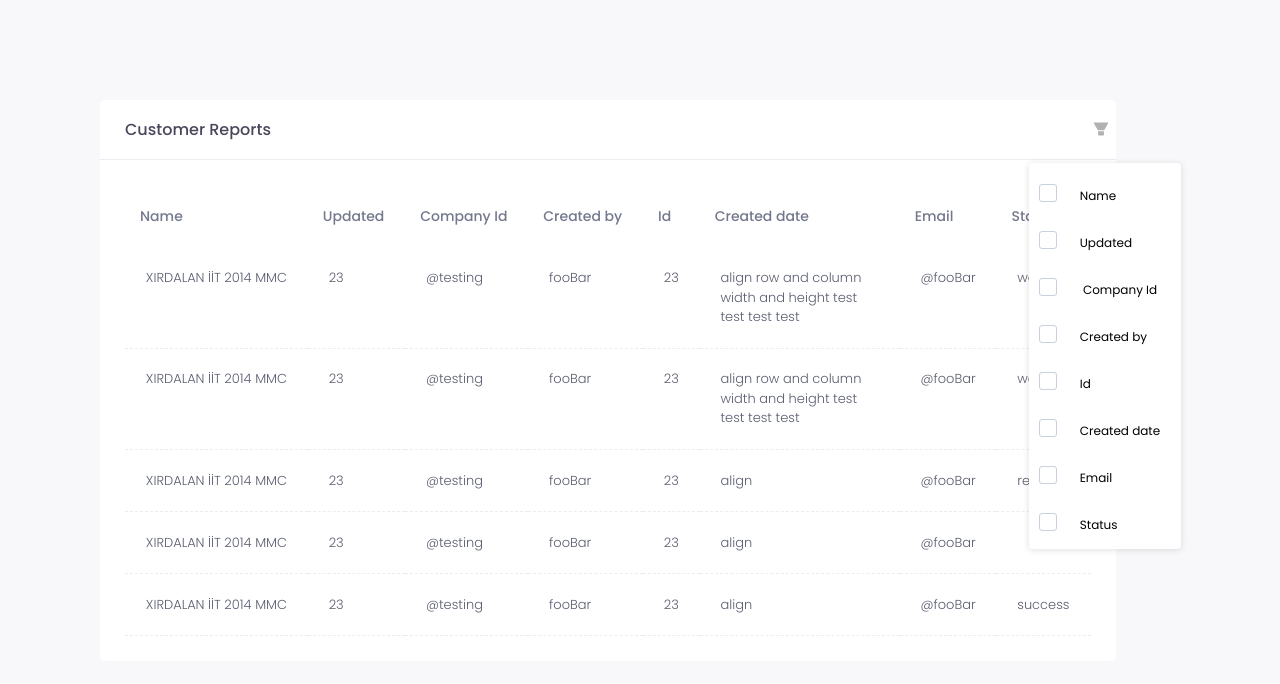
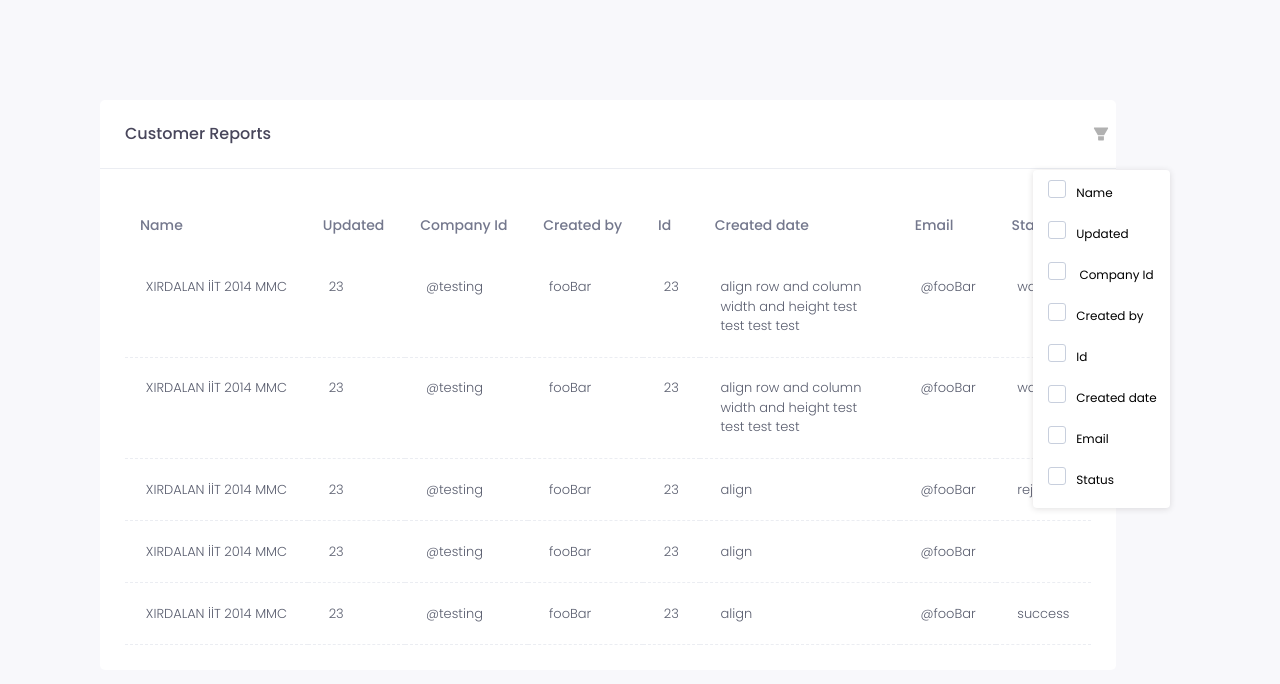
Before and after one commit to khayal0/dynamic-table, a React (Create React App) app: page / in a window 1280 px wide. Both pictures are taken after a click on the element 1104 px from the left and 139 px from the top of the page. Shown: the top 684 px of the page. Built offline with nearby package versions, Linux system fonts and the light colour scheme.

Commit message:
modal customise tabs are ready

```diff
--- a/src/components/ModalFilter.jsx
+++ b/src/components/ModalFilter.jsx
@@ -18,12 +18,14 @@ export default function Modal() {
         <div className="modal--filter">
           {tableData.headers.map((item, i) => (
             <li>
-              <label class="checkbox--styled">
-                <input id={i} type="checkbox" />
-                <span></span>
+              <label for={i}>
+                <label class="checkbox--styled">
+                  <input id={i} type="checkbox" />
+                  <span></span>
+                </label>
+                {item}
               </label>
-              <label for={i}>{item}</label>
-              <pan></pan>
+              <span></span>
             </li>
           ))}
         </div>
--- a/src/components/ModalFilter.scss
+++ b/src/components/ModalFilter.scss
@@ -5,13 +5,13 @@
   overflow: hidden;
   border-radius: 4px;
   background-color: rgb(255, 255, 255);
-  margin-top: 43px;
+  margin-top: 70px;
 }
 
 @keyframes modal--keyframes {
   from {
     max-height: 5px;
-    opacity: 0.48;
+    opacity: 0.6;
   }
   to {
     max-height: 50px;
@@ -24,16 +24,17 @@
   margin: 0;
   font-size: 12px;
   display: block;
-  padding: 5px 10px;
-
   box-sizing: unset; /* animation lags with border-box */
 }
 
 .modal--filter {
   & label {
-    padding: 11px;
+    padding: 9px 13px;
     cursor: pointer;
     padding-left: 15px;
+    &:hover {
+      cursor: pointer;
+    }
   }
   & input {
     position: absolute;
@@ -42,11 +43,17 @@
   & li:last-child {
     margin-bottom: 10px;
   }
+
+  & li > label {
+    display: block;
+    width: 100%;
+  }
 }
 
 .filter--icon {
   border-top-right-radius: 3px;
   border-bottom-right-radius: 3px;
+  width: 100%;
   &:hover {
     cursor: pointer;
     & svg {
@@ -56,7 +63,10 @@
   }
   & svg {
     opacity: 0.3;
-    margin-right: 7px;
+    cursor: pointer;
+
+    margin: 7px;
+    margin-top: 26px;
     // font-size: 15px;
   }
 }
--- a/src/components/TableGrid.scss
+++ b/src/components/TableGrid.scss
@@ -20,7 +20,7 @@ $border-radius: 5px;
   margin: 0;
   background-color: $white;
   border-bottom: 1px solid #ebedf2;
-  min-height: 60px;
+  min-height: 69px;
   border-top-right-radius: $border-radius;
   border-top-left-radius: $border-radius;
 
@@ -37,9 +37,7 @@ $border-radius: 5px;
   &__filter {
     // align-items: center; should not be used, it breaks dropdown and animation
     justify-content: center;
-    padding-top: 20px;
     display: inline-flex;
-    padding-left: 10px;
     &:hover {
       border: 0;
       border-top-right-radius: $border-radius;
@@ -166,7 +164,6 @@ button.pageCountPagination:hover {
 .checkbox--styled {
   display: inline-block;
   position: relative;
-  margin-bottom: 10px;
   text-align: left;
   cursor: pointer;
   font-size: 1rem;
@@ -223,8 +220,4 @@ button.pageCountPagination:hover {
     }
   }
 }
-// custom checkboxs for filter needs top margin
-.table--grid--head__filter .checkbox--styled span {
-  margin-top: 15px;
-}
 //custom checkbox end
```
